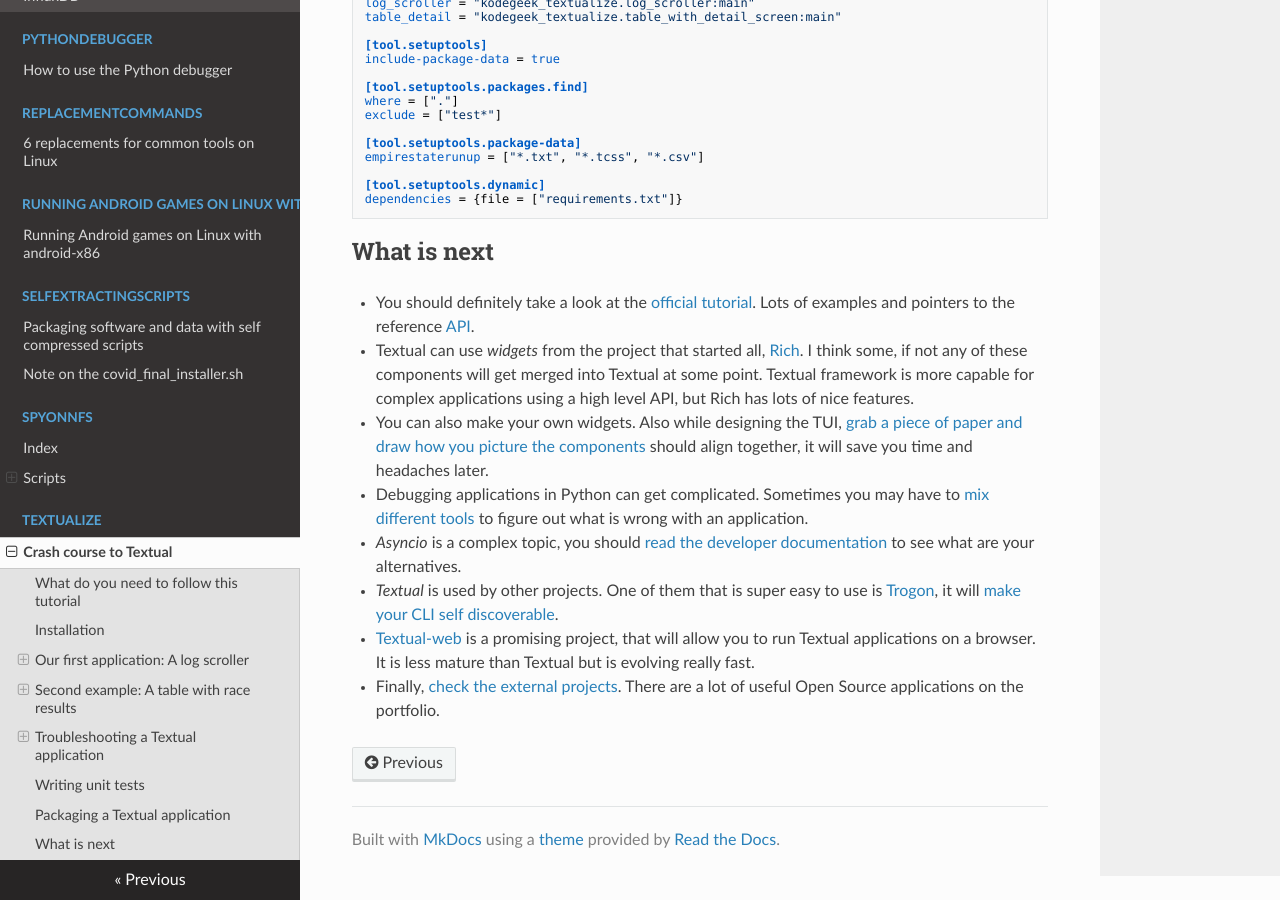
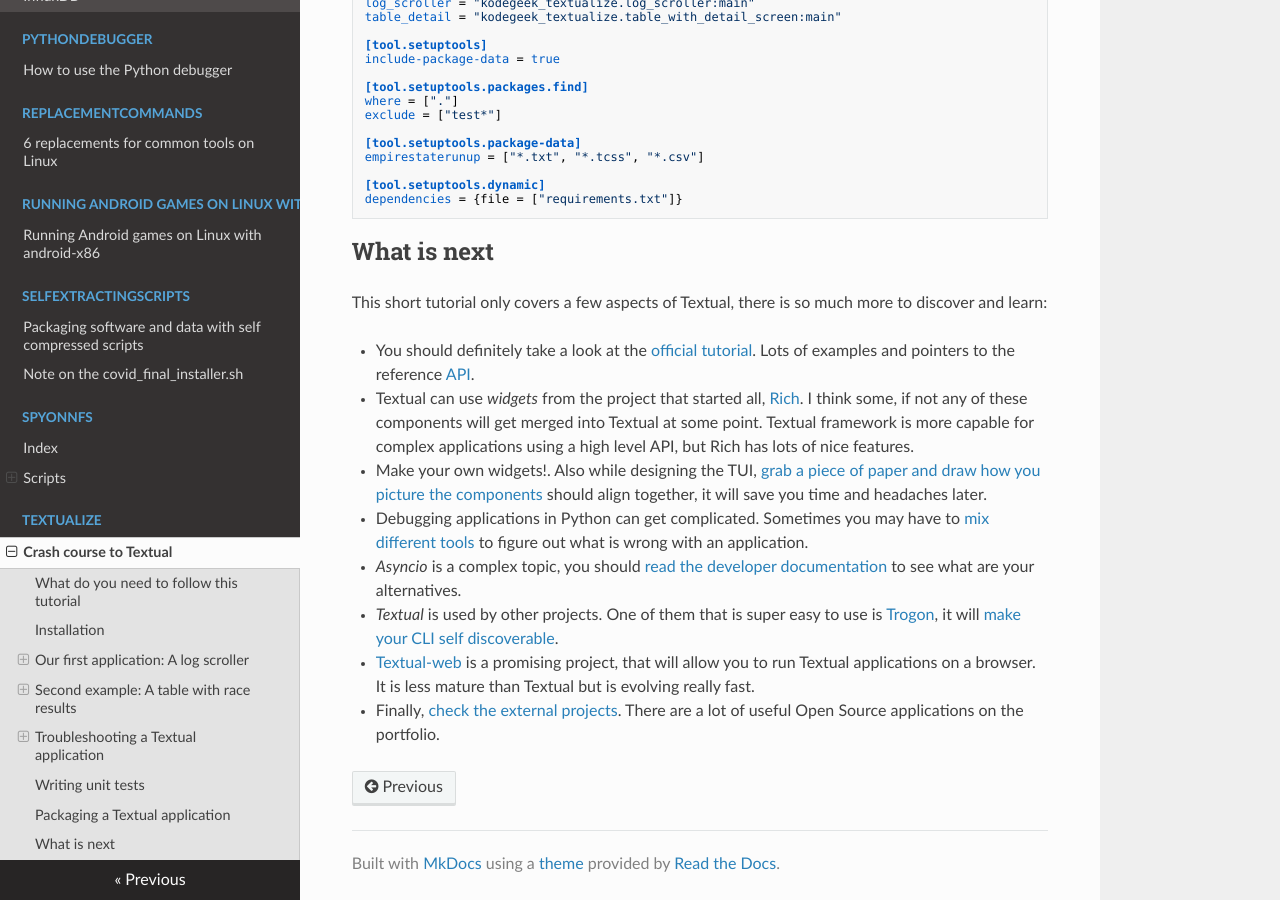
Before and after one commit to josevnz/tutorials, an MkDocs documentation site: the page built from docs/Textualize/TUTORIAL.md, in a window 1280 px wide and 900 px high, scrolled down 13769 px. Built offline with MkDocs 1.6.1, drawn with Linux system fonts in a browser that asks for light colours; nearby versions of some CDN libraries.

Commit message:
Code improvements and tutorial changes

```diff
--- a/docs/Textualize/TUTORIAL.md
+++ b/docs/Textualize/TUTORIAL.md
@@ -673,9 +673,11 @@
 
 ## What is next
 
+This short tutorial only covers a few aspects of Textual, there is so much more to discover and learn:
+
 * You should definitely take a look at the [official tutorial](https://textual.textualize.io/tutorial/). Lots of examples and pointers to the reference [API](https://textual.textualize.io/api/).
 * Textual can use _widgets_ from the project that started all, [Rich](https://github.com/Textualize/rich). I think some, if not any of these components will get merged into Textual at some point. Textual framework is more capable for complex applications using a high level API, but Rich has lots of nice features.
-* You can also make your own widgets. Also while designing the TUI, [grab a piece of paper and draw how you picture the components](https://textual.textualize.io/how-to/design-a-layout/) should align together, it will save you time and headaches later.
+* Make your own widgets!. Also while designing the TUI, [grab a piece of paper and draw how you picture the components](https://textual.textualize.io/how-to/design-a-layout/) should align together, it will save you time and headaches later.
 * Debugging applications in Python can get complicated. Sometimes you may have to [mix different tools](https://github.com/josevnz/DebuggingApplications/blob/main/StracePythonWireshark/README.md) to figure out what is wrong with an application.
 * _Asyncio_ is a complex topic, you should [read the developer documentation](https://docs.python.org/3/library/asyncio-dev.html) to see what are your alternatives.
 * _Textual_ is used by other projects. One of them that is super easy to use is [Trogon](https://github.com/Textualize/trogon), it will [make your CLI self discoverable](https://github.com/josevnz/CLIWithClickAndTrogon/blob/main/README.md).
```
